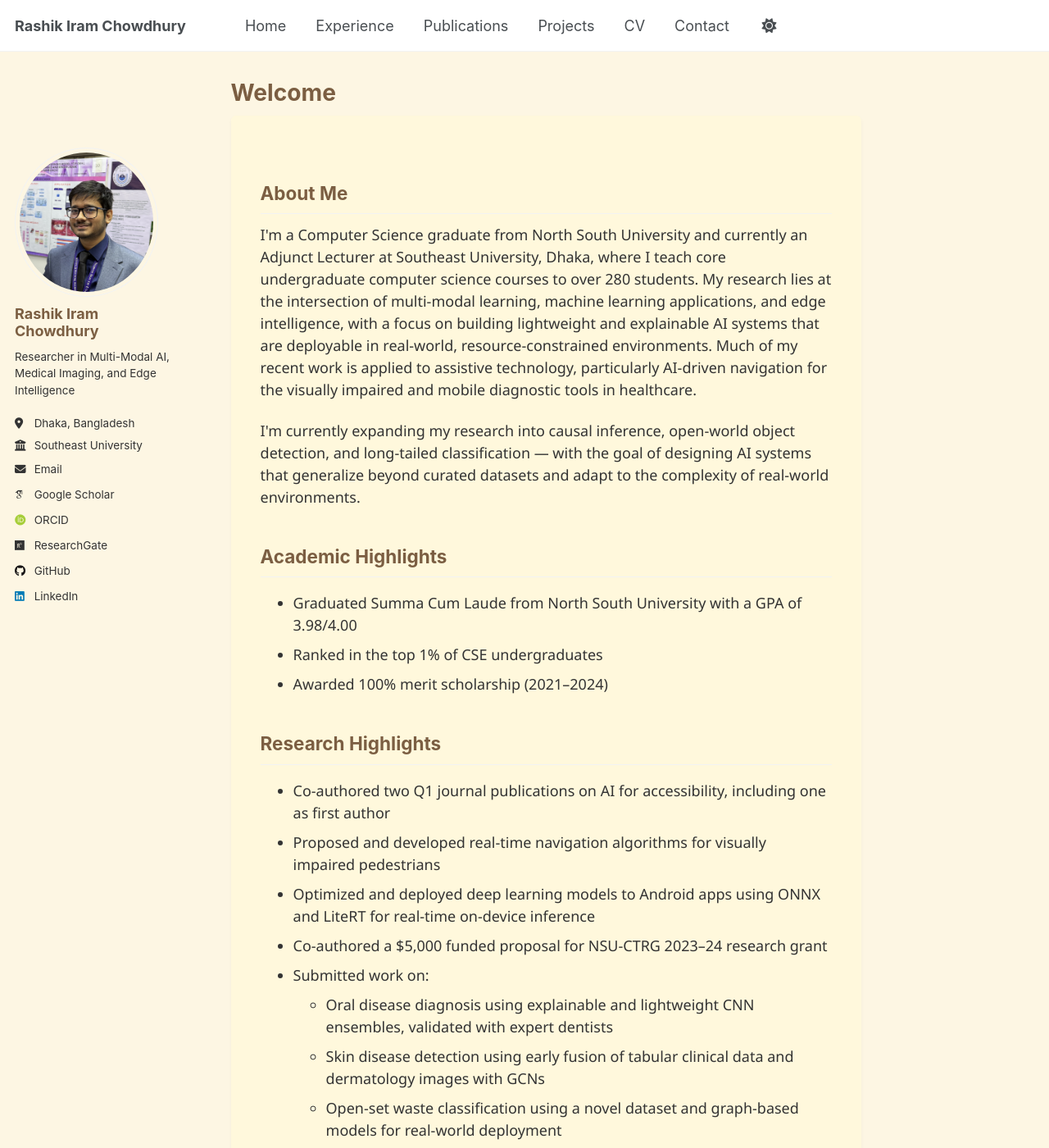
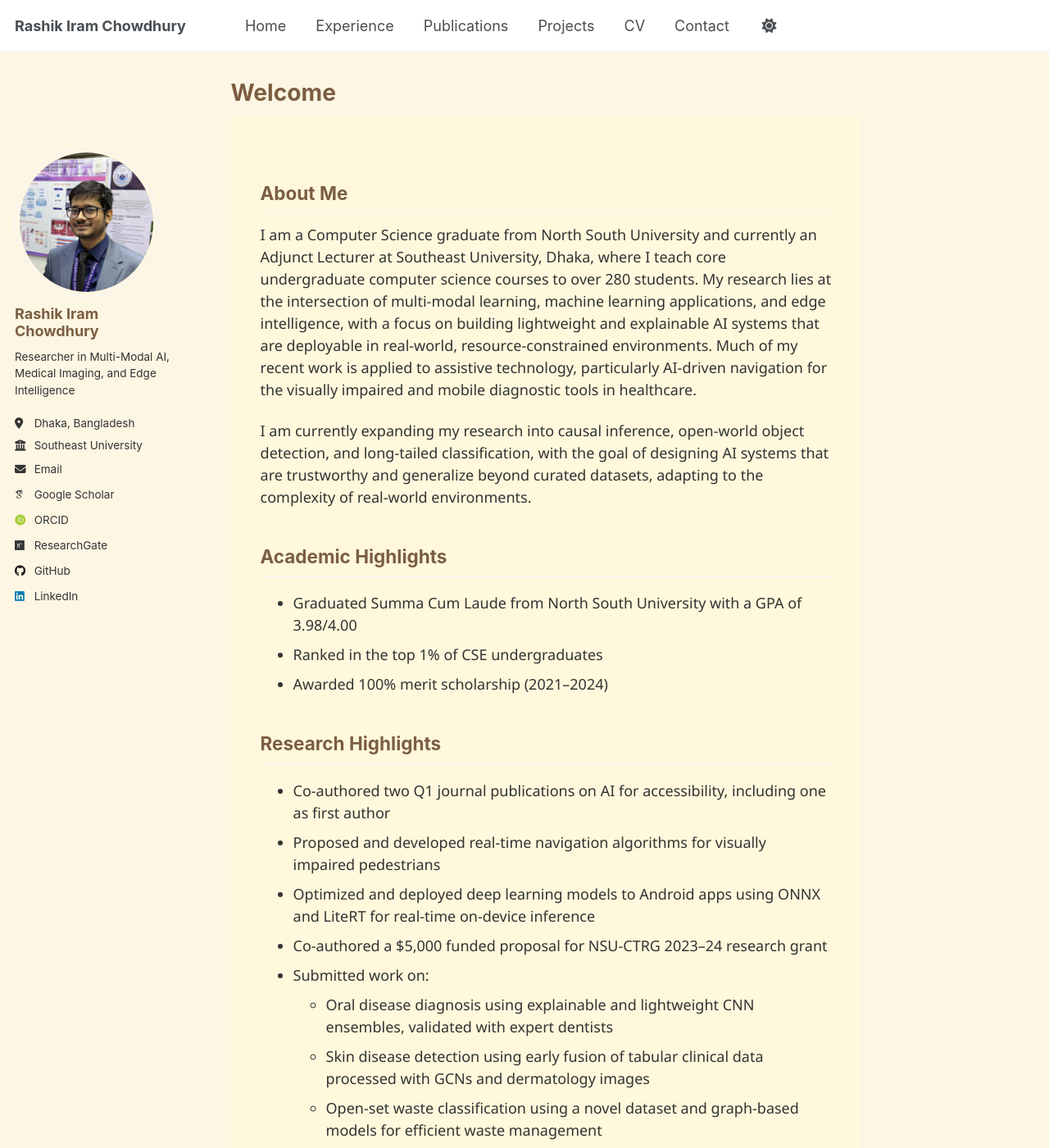
Before and after one commit to RashikIram/rashikiram.github.io, a Jekyll site: the page built from index.md, in a window 1280 px wide and 1400 px high. Shown: the whole window at 82% size. Built offline with Jekyll 4.4.1, drawn with Linux system fonts in a browser that asks for light colours; some web fonts are replaced; part of the change alters nothing that is shown; some of the changed text lies outside the part shown.

Commit message:
Update personal and academic information in index.md

```diff
--- a/index.md
+++ b/index.md
@@ -10,11 +10,11 @@ author_profile: true
 <h2 class="exp-heading">About Me</h2>
 <div class="exp-card">
 <p>
-I'm a Computer Science graduate from North South University and currently an Adjunct Lecturer at Southeast University, Dhaka, where I teach core undergraduate computer science courses to over 280 students. My research lies at the intersection of multi-modal learning, machine learning applications, and edge intelligence, with a focus on building lightweight and explainable AI systems that are deployable in real-world, resource-constrained environments. Much of my recent work is applied to assistive technology, particularly AI-driven navigation for the visually impaired and mobile diagnostic tools in healthcare.
+I am a Computer Science graduate from North South University and currently an Adjunct Lecturer at Southeast University, Dhaka, where I teach core undergraduate computer science courses to over 280 students. My research lies at the intersection of multi-modal learning, machine learning applications, and edge intelligence, with a focus on building lightweight and explainable AI systems that are deployable in real-world, resource-constrained environments. Much of my recent work is applied to assistive technology, particularly AI-driven navigation for the visually impaired and mobile diagnostic tools in healthcare.
 </p>
 
 <p>
-I'm currently expanding my research into causal inference, open-world object detection, and long-tailed classification — with the goal of designing AI systems that generalize beyond curated datasets and adapt to the complexity of real-world environments.
+I am currently expanding my research into causal inference, open-world object detection, and long-tailed classification, with the goal of designing AI systems that are trustworthy and generalize beyond curated datasets, adapting to the complexity of real-world environments.
 </p>
 </div>
 
@@ -37,8 +37,8 @@ I'm currently expanding my research into causal inference, open-world object det
     <li>Submitted work on:
       <ul>
         <li>Oral disease diagnosis using explainable and lightweight CNN ensembles, validated with expert dentists</li>
-        <li>Skin disease detection using early fusion of tabular clinical data and dermatology images with GCNs</li>
-        <li>Open-set waste classification using a novel dataset and graph-based models for real-world deployment</li>
+        <li>Skin disease detection using early fusion of tabular clinical data processed with GCNs and dermatology images</li>
+        <li>Open-set waste classification using a novel dataset and graph-based models for efficient waste management</li>
       </ul>
     </li>
   </ul>
@@ -47,25 +47,25 @@ I'm currently expanding my research into causal inference, open-world object det
 <h2 class="exp-heading">Teaching Highlights</h2>
 <div class="exp-card">
   <ul>
-    <li>Adjunct Lecturer, Southeast University — teaching undergraduate courses to over 180 students</li>
+    <li>Adjunct Lecturer, Southeast University - Instructed over 280 undergraduate students in computer science</li>
     <li>Delivered lectures and labs in Operating Systems, Database Systems, and Communication Theory</li>
     <li>Contributed to OBE and BAETE accreditation-aligned curriculum design</li>
     <li>Supported lab development and supervised assessments and grading workflows</li>
-    <li>Former Teaching Assistant, North South University — supervised and supported 160+ students in Discrete Mathematics and Database Systems</li>
+    <li>Former Teaching Assistant, North South University - supervised and supported 160+ students in Discrete Mathematics and Database Systems</li>
   </ul>
 </div>
 
 <h2 class="exp-heading">Explore More</h2>
 <div class="exp-card">
   <ul>
-    <li><a href="/publications/">Publications</a> — My academic papers and submitted works</li>
-    <li><a href="/projects/">Projects</a> — Open-source tools and applied research</li>
-    <li><a href="/experience/">Experience</a> — Teaching and academic roles</li>
-    <li><a href="/cv/">CV</a> — Downloadable résumé (PDF)</li>
-    <li><a href="/contact/">Contact</a> — Get in touch</li>
+    <li><a href="/publications/">Publications</a> - My academic papers and submitted works</li>
+    <li><a href="/projects/">Projects</a> - Open-source tools and applied research</li>
+    <li><a href="/experience/">Experience</a> - Teaching and academic roles</li>
+    <li><a href="/cv/">CV</a> - Downloadable résumé (PDF)</li>
+    <li><a href="/contact/">Contact</a> - Get in touch</li>
   </ul>
 </div>
 
-<p style="text-align: center;"><em>I am actively seeking MSc/PhD opportunities in Computer Science for Spring 2026. If my work aligns with your interests, I would be happy to connect or collaborate.</em></p>
+<p style="text-align: center;"><em>I am actively seeking PhD opportunities in Computer Science for Fall 2026. If my work aligns with your interests, I would be happy to connect or collaborate.</em></p>
 
 </div>
```
